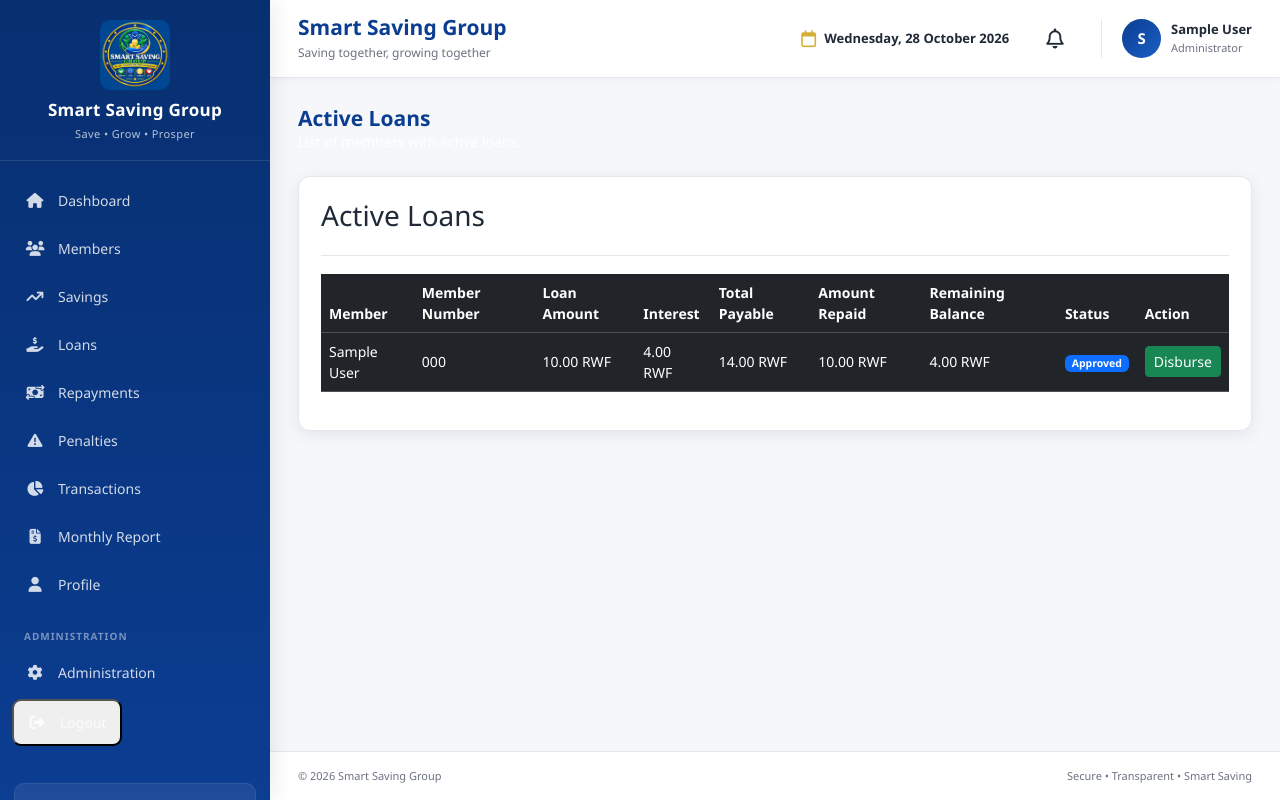
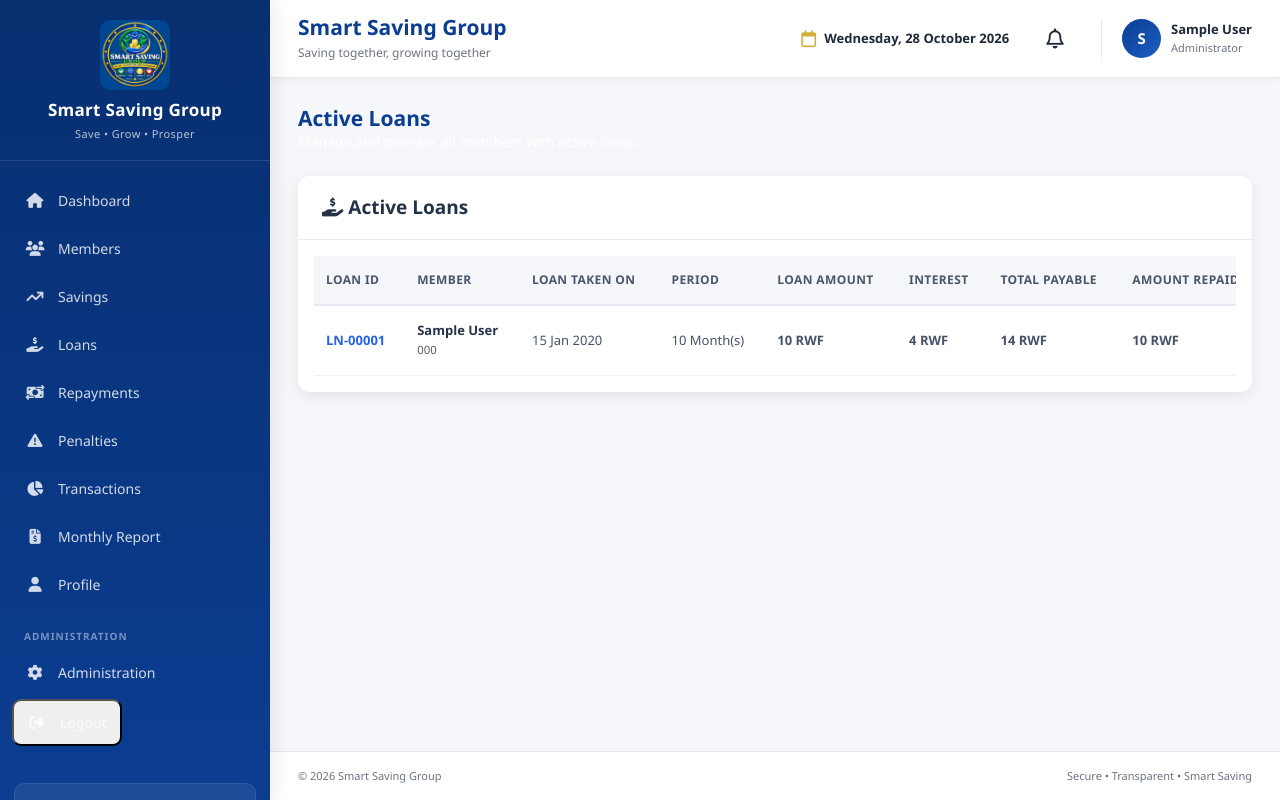
Before and after one commit to Smartsavinggroup250/smart-saving-group-app, a Django app: page /loans/active/ in a window 1280 px wide. Run offline with Django 5.2, Linux system fonts and the light colour scheme; a user stored in the database is signed in; tables that the repository leaves empty hold one stand-in row (values such as "Sample post"); data that the repository does not hold is empty; parts of the project's set-up code (start-up, migrations or seed data) failed here and were passed over.

Commit message:
Update active loans table and loan date calculations

```diff
--- a/templates/loans/active_loan_members.html
+++ b/templates/loans/active_loan_members.html
@@ -1,38 +1,172 @@
 {% extends "base.html" %}
 {% load humanize %}
 {% block content %}
+
+<style>
+    .loans-table-card {
+        background: #ffffff;
+        border-radius: 12px;
+        overflow: hidden;
+        box-shadow: 0 4px 15px rgba(0,0,0,0.08);
+    }
+
+    .loans-table-header {
+        padding: 20px 24px;
+        background: #ffffff;
+        border-bottom: 1px solid #e9ecef;
+    }
+
+    .loans-table-header h3 {
+        margin: 0;
+        font-size: 19px;
+        font-weight: 700;
+        color: #243247;
+    }
+
+    .loans-table-wrapper {
+        overflow-x: auto;
+    }
+
+    .loans-table {
+        width: 100%;
+        min-width: 1500px;
+        border-collapse: collapse;
+        margin: 0;
+    }
+
+    .loans-table thead th {
+        background: #f4f6f9;
+        color: #49566a;
+        font-size: 12px;
+        font-weight: 700;
+        text-transform: uppercase;
+        letter-spacing: .4px;
+        padding: 15px 12px;
+        white-space: nowrap;
+        border-bottom: 2px solid #e5e9ef;
+    }
+
+    .loans-table tbody td {
+        padding: 15px 12px;
+        font-size: 13px;
+        color: #465267;
+        vertical-align: middle;
+        border-bottom: 1px solid #edf0f4;
+        white-space: nowrap;
+    }
+
+    .loans-table tbody tr:hover {
+        background: #f8faff;
+    }
+
+    .loan-number {
+        font-weight: 700;
+        color: #2563eb;
+    }
+
+    .member-name {
+        font-weight: 600;
+        color: #263449;
+    }
+
+    .money {
+        font-weight: 600;
+        font-variant-numeric: tabular-nums;
+    }
+
+    .remaining-balance {
+        color: #dc3545;
+        font-weight: 700;
+    }
+
+    .status-badge {
+        padding: 6px 11px;
+        border-radius: 20px;
+        font-size: 11px;
+        font-weight: 700;
+        display: inline-block;
+    }
+
+    .status-disbursed {
+        background: #d1f7e3;
+        color: #137547;
+    }
+
+    .status-approved {
+        background: #dbeafe;
+        color: #1d4ed8;
+    }
+
+    .status-other {
+        background: #e9ecef;
+        color: #495057;
+    }
+
+    .btn-disburse {
+        background: #198754;
+        color: white;
+        border: none;
+        border-radius: 6px;
+        padding: 7px 12px;
+        font-size: 12px;
+        font-weight: 600;
+    }
+
+    .btn-disburse:hover {
+        background: #146c43;
+        color: white;
+    }
+
+    .pagination .page-link {
+        color: #2563eb;
+        border-radius: 5px;
+        margin: 0 3px;
+    }
+
+    .pagination .active .page-link {
+        background: #2563eb;
+        border-color: #2563eb;
+        color: white;
+    }
+</style>
 
 <div class="ssg-page-title">
     Active Loans
 </div>
 
 <p class="text-white mb-4">
-    List of members with active loans.
+    Manage and monitor all members with active loans.
 </p>
 
-<div class="ssg-card">
+<div class="loans-table-card">
 
-    <div class="ssg-card-header">
-        <h3>Active Loans</h3>
+    <div class="loans-table-header">
+        <h3>
+            <i class="fas fa-hand-holding-usd mr-2"></i>
+            Active Loans
+        </h3>
     </div>
 
-    <div class="ssg-card-body">
+    <div class="p-3">
 
         {% if loans %}
 
-        <div class="table-responsive">
+        <div class="loans-table-wrapper">
 
-            <table class="table table-dark table-hover align-middle">
+            <table class="loans-table">
 
                 <thead>
                     <tr>
+                        <th>Loan ID</th>
                         <th>Member</th>
-                        <th>Member Number</th>
+                        <th>Loan taken on</th>
+                        <th>period</th>
                         <th>Loan Amount</th>
                         <th>Interest</th>
                         <th>Total Payable</th>
                         <th>Amount Repaid</th>
                         <th>Remaining Balance</th>
+                        <th>Ending Period</th>
                         <th>Status</th>
                         <th>Action</th>
                     </tr>
@@ -45,50 +179,70 @@
                     <tr>
 
                         <td>
-                            {{ loan.member.user.get_full_name }}
+                            <span class="loan-number">
+                                {{ loan.loan_number|default:loan.id }}
+                            </span>
                         </td>
 
                         <td>
-                            {{ loan.member.member_number }}
+                            <span class="member-name">
+                                {{ loan.member.user.get_full_name }}
+                            </span>
+                            <br>
+                            <small class="text-muted">
+                                {{ loan.member.member_number }}
+                            </small>
                         </td>
 
                         <td>
-                            {{ loan.principal_amount|floatformat:2|intcomma }} RWF
+                            {% if loan.disbursed_at %}{{ loan.disbursed_at|date:"d M Y" }}{% else %}-{% endif %}
                         </td>
 
                         <td>
-                            {{ loan.total_interest|floatformat:2|intcomma }} RWF
+                            {{ loan.duration_months|default:"-" }} Month(s)
+                        </td>
+
+                        <td class="money">
+                            {{ loan.principal_amount|floatformat:0|intcomma }} RWF
+                        </td>
+
+                        <td class="money">
+                            {{ loan.total_interest|floatformat:0|intcomma }} RWF
+                        </td>
+
+                        <td class="money">
+                            {{ loan.total_payable|floatformat:0|intcomma }} RWF
+                        </td>
+
+                        <td class="money">
+                            {{ loan.total_repaid|floatformat:0|intcomma }} RWF
+                        </td>
+
+                        <td class="remaining-balance">
+                            {{ loan.remaining_balance|floatformat:0|intcomma }} RWF
                         </td>
 
                         <td>
-                            {{ loan.total_payable|floatformat:2|intcomma }} RWF
-                        </td>
-
-                        <td>
-                            {{ loan.total_repaid|floatformat:2|intcomma }} RWF
-                        </td>
-
-                        <td>
-                            {{ loan.remaining_balance|floatformat:2|intcomma }} RWF
+                            {% if loan.expected_end_date %}{{ loan.expected_end_date|date:"d M Y" }}{% else %}-{% endif %}
                         </td>
 
                         <td>
 
                             {% if loan.status == "DISBURSED" %}
 
-                                <span class="badge bg-success">
+                                <span class="status-badge status-disbursed">
                                     Disbursed
                                 </span>
 
                             {% elif loan.status == "APPROVED" %}
 
-                                <span class="badge bg-primary">
+                                <span class="status-badge status-approved">
                                     Approved
                                 </span>
 
                             {% else %}
 
-                                <span class="badge bg-secondary">
+                                <span class="status-badge status-other">
                                     {{ loan.status }}
                                 </span>
 
@@ -97,22 +251,36 @@
                         </td>
 
                         <td>
+
                             {% if loan.status == "APPROVED" %}
+
                                 <form
                                     method="post"
                                     action="{% url 'loan_disburse' loan.id %}"
                                     onsubmit="return confirm('Are you sure you want to disburse this loan?');"
                                 >
                                     {% csrf_token %}
-                                    <button type="submit" class="btn btn-success btn-sm">
+
+                                    <button type="submit" class="btn btn-disburse">
+                                        <i class="fas fa-money-bill-wave mr-1"></i>
                                         Disburse
                                     </button>
+
                                 </form>
+
                             {% elif loan.status == "DISBURSED" %}
-                                <span class="text-success">Already disbursed</span>
+
+                                <span class="text-success small font-weight-bold">
+                                    <i class="fas fa-check-circle"></i>
+                                    Disbursed
+                                </span>
+
                             {% else %}
+
                                 -
+
                             {% endif %}
+
                         </td>
 
                     </tr>
@@ -125,7 +293,6 @@
 
         </div>
 
-
         <!-- Pagination -->
 
         {% if page_obj.paginator.num_pages > 1 %}
@@ -134,89 +301,56 @@
 
             <ul class="pagination justify-content-center mt-4">
 
-                <!-- Previous -->
-
                 {% if page_obj.has_previous %}
 
                 <li class="page-item">
-
-                    <a
-                        class="page-link"
-                        href="?page={{ page_obj.previous_page_number }}"
-                    >
+                    <a class="page-link"
+                       href="?page={{ page_obj.previous_page_number }}">
                         Previous
                     </a>
-
                 </li>
 
                 {% else %}
 
                 <li class="page-item disabled">
-
-                    <span class="page-link">
-                        Previous
-                    </span>
-
+                    <span class="page-link">Previous</span>
                 </li>
 
                 {% endif %}
-
-
-                <!-- Page Numbers -->
 
                 {% for num in page_obj.paginator.page_range %}
 
                     {% if page_obj.number == num %}
 
                     <li class="page-item active">
-
-                        <span class="page-link">
-                            {{ num }}
-                        </span>
-
+                        <span class="page-link">{{ num }}</span>
                     </li>
 
                     {% else %}
 
                     <li class="page-item">
-
-                        <a
-                            class="page-link"
-                            href="?page={{ num }}"
-                        >
+                        <a class="page-link" href="?page={{ num }}">
                             {{ num }}
                         </a>
-
                     </li>
 
                     {% endif %}
 
                 {% endfor %}
 
-
-                <!-- Next -->
-
                 {% if page_obj.has_next %}
 
                 <li class="page-item">
-
-                    <a
-                        class="page-link"
-                        href="?page={{ page_obj.next_page_number }}"
-                    >
+                    <a class="page-link"
+                       href="?page={{ page_obj.next_page_number }}">
                         Next
                     </a>
-
                 </li>
 
                 {% else %}
 
                 <li class="page-item disabled">
-
-                    <span class="page-link">
-                        Next
-                    </span>
-
+                    <span class="page-link">Next</span>
                 </li>
 
                 {% endif %}
@@ -227,13 +361,18 @@
 
         {% endif %}
 
-
         {% else %}
 
-        <div class="text-center py-4">
+        <div class="text-center py-5">
 
-            <p class="mb-0">
-                No active loans found.
+            <i class="fas fa-hand-holding-usd fa-3x text-muted mb-3"></i>
+
+            <h5 class="text-muted">
+                No Active Loans Found
+            </h5>
+
+            <p class="text-muted mb-0">
+                There are currently no active loans to display.
             </p>
 
         </div>
```
Also changed, not shown: apps/loans/models.py (+32 -0 lines).
